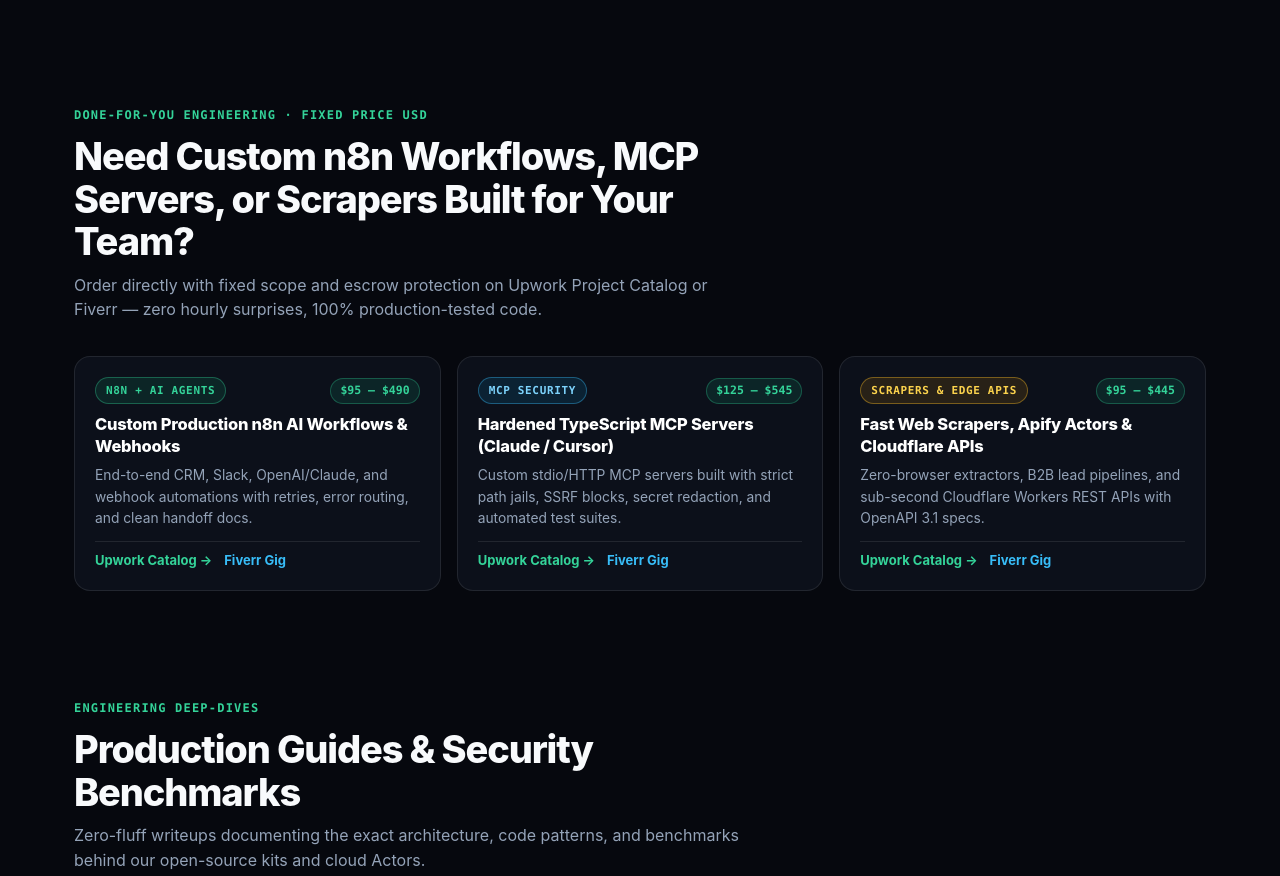
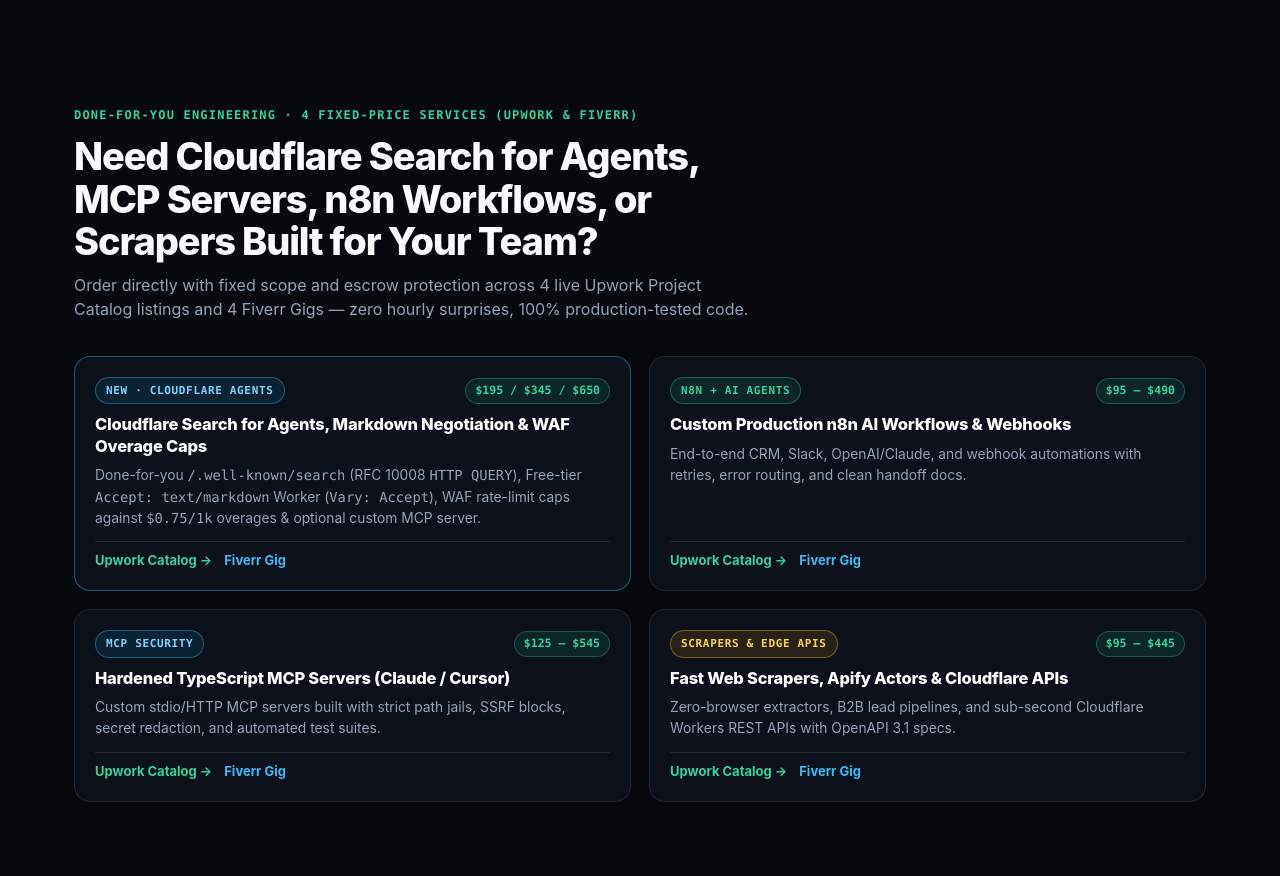
Before and after one commit to danlopes18-ctrl/danlopes18-ctrl.github.io, a plain HTML site: page index.html in a window 1280 px wide. Shown: the part 6571-7447 px from the top of the page. Drawn offline with Linux system fonts and the light colour scheme.

Commit message:
feat(services): add live Gig #4 Cloudflare Search for Agents (//) Upwork + Fiverr links

```diff
--- a/index.html
+++ b/index.html
@@ -67,6 +67,13 @@
         "applicationCategory": "DeveloperApplication",
         "operatingSystem": "Cross-Platform",
         "offers": { "@type": "Offer", "price": "29.00", "priceCurrency": "USD", "url": "https://danlopes3.gumroad.com/l/cloudflare-agent-search-kit" }
+      },
+      {
+        "@type": "Service",
+        "position": 6,
+        "name": "Cloudflare Search for Agents, Markdown Negotiation & WAF Overage Caps Setup",
+        "serviceType": "Cloudflare Edge & AI Agent Engineering",
+        "offers": { "@type": "AggregateOffer", "lowPrice": "195.00", "highPrice": "650.00", "priceCurrency": "USD", "url": "https://www.upwork.com/services/product/2126315645367405668" }
       }
     ]
   }
@@ -965,15 +972,30 @@
       </div>
     </section>
 
-    <!-- FIXED-PRICE DONE-FOR-YOU SERVICES (UPWORK + FIVERR) -->
+    <!-- FIXED-PRICE DONE-FOR-YOU SERVICES (4 UPWORK + 4 FIVERR) -->
     <section class="sec" id="services">
       <div class="wrap">
         <div class="sec-head">
-          <div class="eyebrow">Done-For-You Engineering · Fixed Price USD</div>
-          <h2>Need Custom n8n Workflows, MCP Servers, or Scrapers Built for Your Team?</h2>
-          <p>Order directly with fixed scope and escrow protection on Upwork Project Catalog or Fiverr — zero hourly surprises, 100% production-tested code.</p>
+          <div class="eyebrow">Done-For-You Engineering · 4 Fixed-Price Services (Upwork &amp; Fiverr)</div>
+          <h2>Need Cloudflare Search for Agents, MCP Servers, n8n Workflows, or Scrapers Built for Your Team?</h2>
+          <p>Order directly with fixed scope and escrow protection across 4 live Upwork Project Catalog listings and 4 Fiverr Gigs — zero hourly surprises, 100% production-tested code.</p>
         </div>
-        <div class="mini-grid">
+        <div class="guides-grid">
+          <article class="mini-card" style="border-color:rgba(56,189,248,0.42);">
+            <div>
+              <div class="mini-meta" style="margin-bottom:10px">
+                <span class="chip cyan">NEW · Cloudflare Agents</span>
+                <span class="mini-price">$195 / $345 / $650</span>
+              </div>
+              <h3>Cloudflare Search for Agents, Markdown Negotiation &amp; WAF Overage Caps</h3>
+              <p style="margin-top:8px">Done-for-you <span class="mono">/.well-known/search</span> (RFC 10008 <span class="mono">HTTP QUERY</span>), Free-tier <span class="mono">Accept: text/markdown</span> Worker (<span class="mono">Vary: Accept</span>), WAF rate-limit caps against <span class="mono">$0.75/1k</span> overages &amp; optional custom MCP server.</p>
+            </div>
+            <div class="mini-links">
+              <a href="https://www.upwork.com/services/product/2126315645367405668" target="_blank" rel="noopener">Upwork Catalog →</a>
+              <a class="muted" href="https://www.fiverr.com/s/lrvxVKg" target="_blank" rel="noopener">Fiverr Gig</a>
+            </div>
+          </article>
+
           <article class="mini-card">
             <div>
               <div class="mini-meta" style="margin-bottom:10px">
```
Also changed, not shown: guides/cloudflare-search-for-agents-guide.html (+6 -4 lines), llms.txt.
